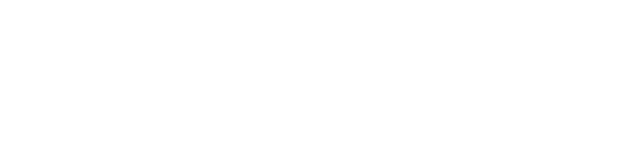
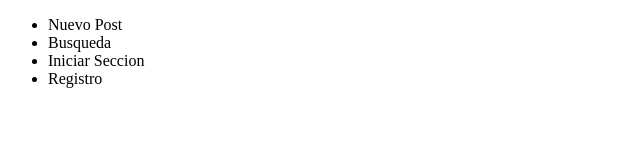
Before and after one commit to ReTagus/MiProyecto, a plain HTML site: page index.html in a window 1280 px wide. Shown: the whole page, without its empty margins (0-640 px from the left). Drawn offline with Linux system fonts and the light colour scheme.

Commit message:
agregar estructura del header y link a los estilos

```diff
--- a/index.html
+++ b/index.html
@@ -5,10 +5,18 @@
     <meta charset="UTF-8">
     <meta http-equiv="X-UA-Compatible" content="IE=edge">
     <meta name="viewport" content="width=device-width, initial-scale=1.0">
+    <link rel= "stylesheet" href = "./styles/estilos.css"/>
     <title>Document</title>
 </head>
 <body>
-    <header></header>
+    <header>
+        <ul>
+            <li>Nuevo Post</li>
+            <li>Busqueda</li>
+            <li>Iniciar Seccion</li>
+            <li>Registro</li>
+        </ul>
+    </header>
     <main>
         <section></section>
         <section></section>
```
Also changed, not shown: styles/estilos.css (added).
